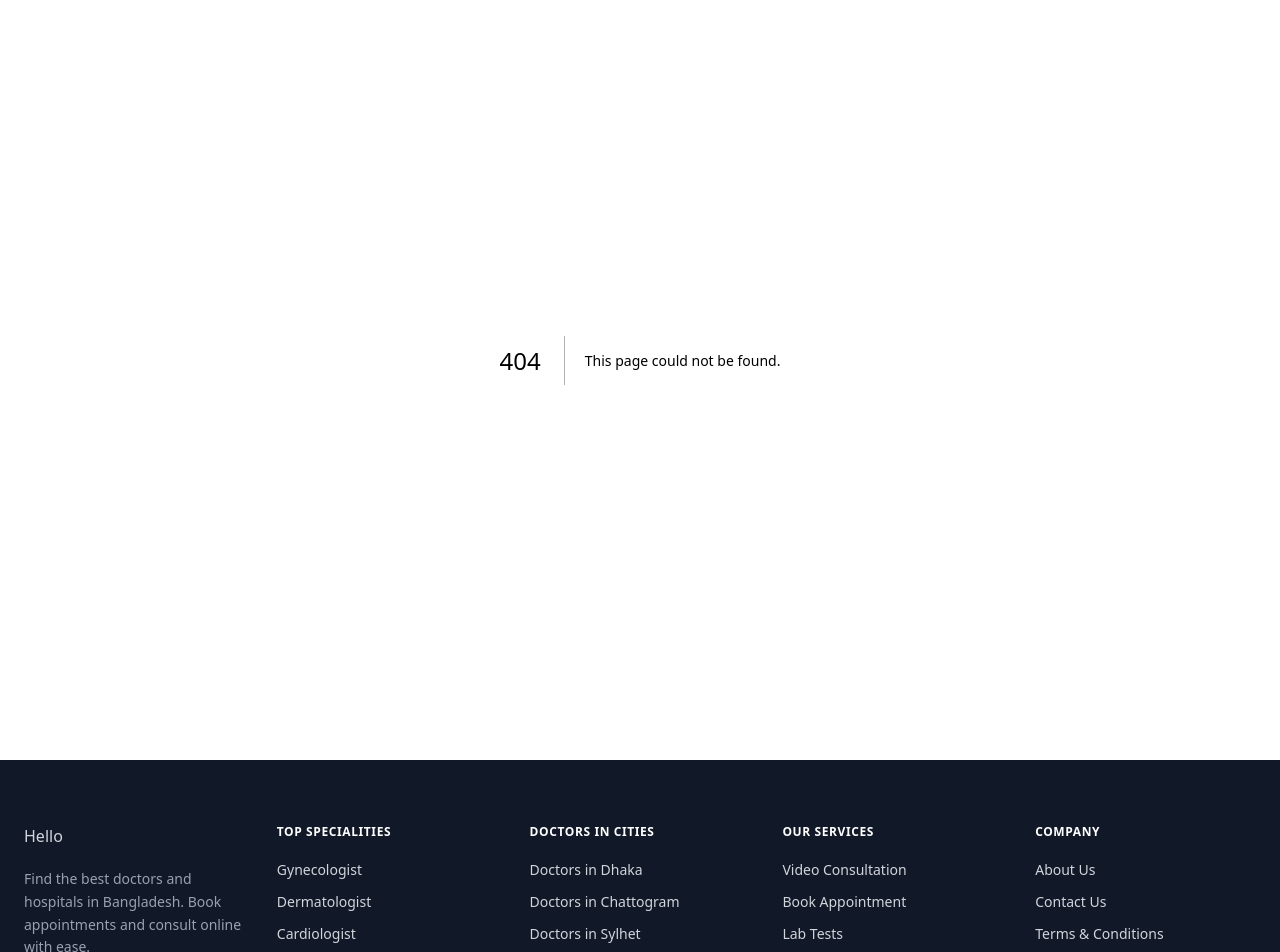
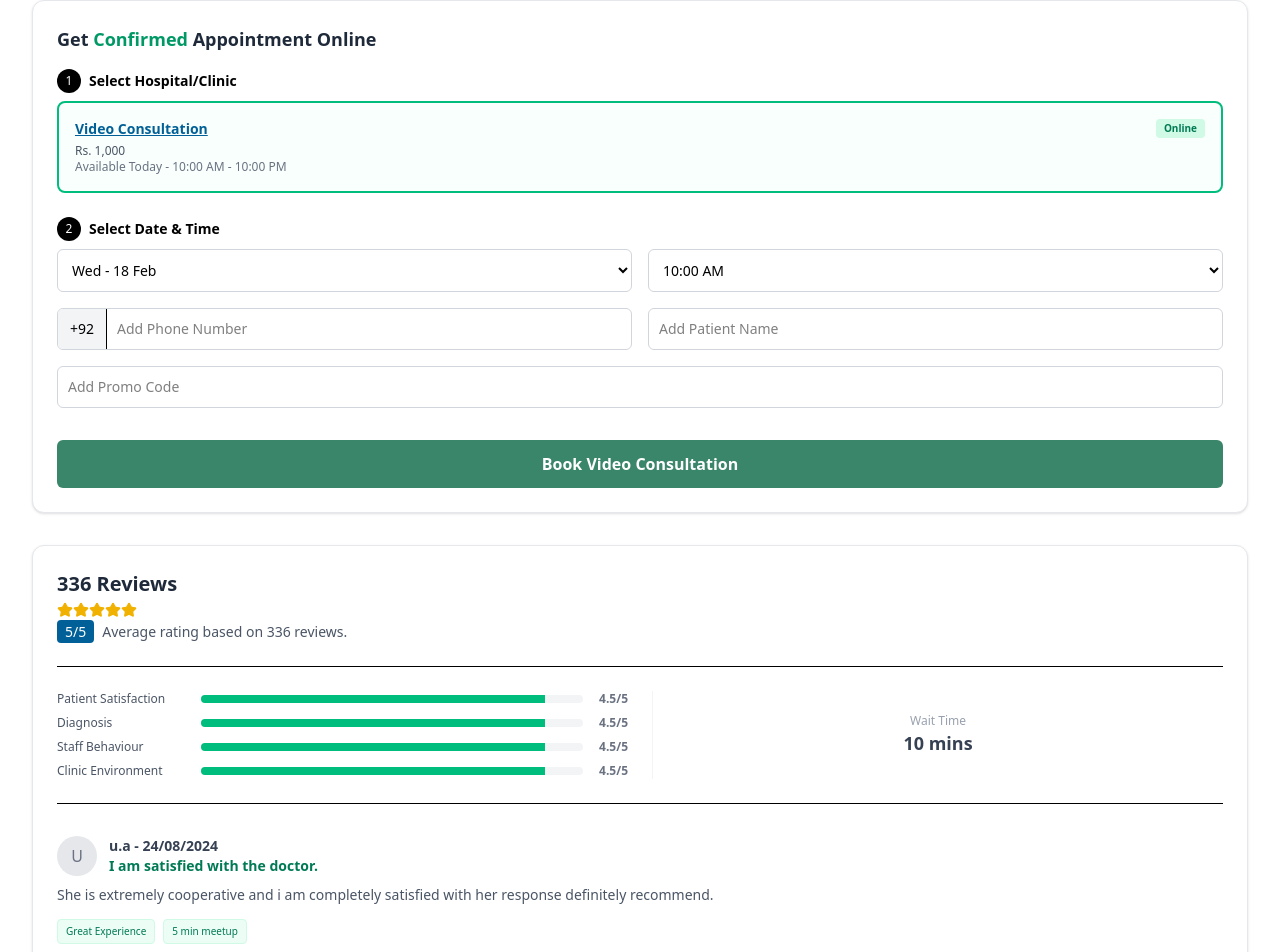
Before and after one commit to salim-khan-3/MARHAM-CLIENTS, a Next.js app: page /doctors/1 in a window 1280 px wide. Before the commit this address had no page. Shown: the part 105-1057 px from the top of the page. Built offline with nearby package versions, Linux system fonts and the light colour scheme.

Commit message:
doctors details page

```diff
--- /dev/null
+++ b/app/doctors/[id]/page.tsx
@@ -0,0 +1,14 @@
+import BookingForm from '@/components/Booking/BookingForm/BookingForm';
+import ReviewSection from '@/components/Booking/ReviewSection/ReviewSection';
+import React from 'react';
+
+const BookingPage = () => {
+    return (
+        <div className='max-w-7xl mx-auto px-8 my-10'>
+            <BookingForm></BookingForm>
+            <ReviewSection></ReviewSection>
+        </div>
+    );
+};
+
+export default BookingPage;
--- a/app/doctors/page.tsx
+++ b/app/doctors/page.tsx
@@ -1,5 +1,6 @@
 "use client";
 
+import DirectoryLinks from '@/components/DoctorListing/DirectoryLinks/DirectoryLinks';
 import DoctorCard from '@/components/DoctorListing/DoctorCard/DoctorCard';
 import DoctorSlider from '@/components/DoctorListing/DoctorSlider/DoctorSlider';
 import FaqSection from '@/components/DoctorListing/FaqSection/FaqSection';
@@ -24,6 +25,9 @@ const DoctorListingPage = () => {
 
             {/* faq section  */}
             <FaqSection></FaqSection>
+
+            {/* best hospital in bangladesh */}
+            <DirectoryLinks></DirectoryLinks>
         </div>
     );
 };
--- /dev/null
+++ b/components/Booking/BookingForm/BookingForm.tsx
@@ -0,0 +1,64 @@
+import React from 'react';
+
+const BookingForm: React.FC = () => {
+  return (
+    <div className="bg-white border border-gray-200 rounded-xl p-6 shadow-sm">
+      <h2 className="text-lg font-bold text-gray-800 mb-4">
+        Get <span className="text-emerald-600">Confirmed</span> Appointment Online
+      </h2>
+
+      {/* Step 1: Select Clinic */}
+      <div className="space-y-3 mb-6">
+        <div className="flex items-center gap-2 mb-2">
+          <span className="bg-black text-white w-6 h-6 rounded-full flex items-center justify-center text-xs">1</span>
+          <span className="font-semibold text-sm">Select Hospital/Clinic</span>
+        </div>
+
+        {/* Selected Slot Example */}
+        <div className="border-2 border-emerald-500 rounded-lg p-4 bg-emerald-50/30">
+          <div className="flex justify-between items-start">
+            <div>
+              <p className="font-bold text-[#006097] text-sm underline">Video Consultation</p>
+              <p className="text-xs text-gray-600 mt-1">Rs. 1,000</p>
+              <p className="text-xs text-gray-500">Available Today - 10:00 AM - 10:00 PM</p>
+            </div>
+            <span className="text-[10px] font-bold text-emerald-700 bg-emerald-100 px-2 py-0.5 rounded">Online</span>
+          </div>
+        </div>
+      </div>
+
+      {/* Step 2: Select Date & Time */}
+      <div className="space-y-4">
+        <div className="flex items-center gap-2 mb-2">
+          <span className="bg-black text-white w-6 h-6 rounded-full flex items-center justify-center text-xs">2</span>
+          <span className="font-semibold text-sm">Select Date & Time</span>
+        </div>
+
+        <div className="grid grid-cols-2 gap-4">
+          <select className="border border-gray-300 rounded-md p-2.5 text-sm outline-none focus:border-blue-500">
+            <option>Wed - 18 Feb</option>
+          </select>
+          <select className="border border-gray-300 rounded-md p-2.5 text-sm outline-none focus:border-blue-500">
+            <option>10:00 AM</option>
+          </select>
+        </div>
+
+        <div className="grid grid-cols-1 md:grid-cols-2 gap-4">
+          <div className="flex border border-gray-300 rounded-md overflow-hidden">
+             <span className="bg-gray-100 px-3 py-2.5 text-sm border-r">+92</span>
+             <input type="text" placeholder="Add Phone Number" className="flex-1 p-2.5 text-sm outline-none" />
+          </div>
+          <input type="text" placeholder="Add Patient Name" className="border border-gray-300 rounded-md p-2.5 text-sm outline-none" />
+        </div>
+
+        <input type="text" placeholder="Add Promo Code" className="w-full border border-gray-300 rounded-md p-2.5 text-sm outline-none" />
+
+        <button className="w-full bg-[#3a866a] hover:bg-[#2d6b54] text-white font-bold py-3 rounded-md transition-all mt-4">
+          Book Video Consultation
+        </button>
+      </div>
+    </div>
+  );
+};
+
+export default BookingForm;
--- /dev/null
+++ b/components/Booking/ReviewSection/ReviewSection.tsx
@@ -0,0 +1,67 @@
+import React from 'react';
+import { Star } from 'lucide-react';
+
+const ReviewSection: React.FC = () => {
+  return (
+    <div className="bg-white border border-gray-200 rounded-xl p-6 shadow-sm mt-8">
+      <div className="mb-6">
+        <h3 className="text-xl font-bold text-gray-800">336 Reviews</h3>
+        <div className="flex text-yellow-500 my-1">
+          {[...Array(5)].map((_, i) => <Star key={i} size={16} fill="currentColor" />)}
+        </div>
+        <p className="text-sm text-gray-600">
+          <span className="bg-[#006097] text-white px-2 py-0.5 rounded mr-2">5/5</span>
+          Average rating based on 336 reviews.
+        </p>
+      </div>
+
+      {/* Stats Bar */}
+      <div className="grid grid-cols-1 md:grid-cols-2 gap-6 mb-8 border-t border-b py-6">
+        <div className="space-y-2">
+           {['Patient Satisfaction', 'Diagnosis', 'Staff Behaviour', 'Clinic Environment'].map((label) => (
+             <div key={label} className="flex items-center gap-4">
+               <span className="text-xs text-gray-600 w-32">{label}</span>
+               <div className="flex-1 bg-gray-100 h-2 rounded-full overflow-hidden">
+                 <div className="bg-emerald-500 h-full w-[90%]"></div>
+               </div>
+               <span className="text-xs font-bold text-gray-500">4.5/5</span>
+             </div>
+           ))}
+        </div>
+        <div className="flex flex-col justify-center items-center border-l border-gray-100">
+           <p className="text-xs text-gray-400">Wait Time</p>
+           <p className="text-lg font-bold text-gray-700">10 mins</p>
+        </div>
+      </div>
+
+      {/* Individual Review */}
+      <div className="space-y-8">
+        {[1, 2].map((r) => (
+          <div key={r} className="border-b border-gray-50 pb-6 last:border-0">
+            <div className="flex items-center gap-3 mb-2">
+               <div className="w-10 h-10 bg-gray-200 rounded-full flex items-center justify-center text-gray-500">U</div>
+               <div>
+                  <p className="text-sm font-bold text-gray-700">u.a - 24/08/2024</p>
+                  <p className="text-sm font-bold text-emerald-700">I am satisfied with the doctor.</p>
+               </div>
+            </div>
+            <p className="text-sm text-gray-600 leading-relaxed mb-3">
+              She is extremely cooperative and i am completely satisfied with her response definitely recommend.
+            </p>
+            <div className="flex gap-2">
+              <span className="text-[10px] bg-emerald-50 text-emerald-700 px-2 py-1 rounded border border-emerald-100">Great Experience</span>
+              <span className="text-[10px] bg-emerald-50 text-emerald-700 px-2 py-1 rounded border border-emerald-100">5 min meetup</span>
+            </div>
+          </div>
+        ))}
+      </div>
+
+      <div className="flex gap-4 mt-8">
+        <button className="flex-1 border border-[#006097] text-[#006097] py-2 rounded font-bold text-sm">View All Reviews</button>
+        <button className="flex-1 border border-[#006097] text-[#006097] py-2 rounded font-bold text-sm">Post a Review</button>
+      </div>
+    </div>
+  );
+};
+
+export default ReviewSection;
--- /dev/null
+++ b/components/DoctorListing/DirectoryLinks/DirectoryLinks.tsx
@@ -0,0 +1,71 @@
+import React from 'react';
+
+const DirectoryLinks: React.FC = () => {
+  const hospitalList = [
+    "Liaquat National Hospital", "South City Hospital", "Patel Hospital",
+    "Fatima Memorial Hospital (Fmh)", "Shalamar Hospital", "Kulsoom International Hospital",
+    "Quaid-E-Azam International Hospital", "Darul Sehat Hospital", "Mamji Hospital",
+    "Ali Medical Centre", "Hameed Latif Hospital", "Mujahid Hospital",
+    "Mid City Hospital", "Imam Clinic", "Surgimed Hospital", "Evercare Hospital",
+    "Aziz Fatima Hospital", "Sadiq Hospital", "Doctors Hospital", "Omar Hospital & Cardiac Centre"
+  ];
+
+  const diseases = [
+    "Best Endometriosis Doctor in Pakistan", "Best Pregnancy Doctor in Pakistan",
+    "Best Menopause Doctor in Pakistan", "Best Ectopic Pregnancy Doctor in Pakistan",
+    "Best Bacterial Vaginosis Doctor in Pakistan", "Best Premenstrual Dysphoric Disorder Doctor in Pakistan",
+    "Best Abortion Doctor in Pakistan"
+  ];
+
+  const cities = [
+    "Best Gynecologist in Lahore", "Best Gynecologist in Karachi",
+    "Best Gynecologist in Islamabad", "Best Gynecologist in Rawalpindi",
+    "Best Gynecologist in Faisalabad", "Best Gynecologist in Peshawar",
+    "Best Gynecologist in Multan", "Best Gynecologist in Quetta",
+    "Best Gynecologist in Gujranwala", "Best Gynecologist in Sargodha"
+  ];
+
+  return (
+    <div className="max-w-7xl mx-auto px-4 py-12 space-y-12">
+
+      {/* Best Hospitals Section */}
+      <section>
+        <h2 className="text-lg font-bold text-gray-800 mb-6">Best Hospitals in Pakistan</h2>
+        <div className="grid grid-cols-1 md:grid-cols-2 lg:grid-cols-2 gap-x-12 gap-y-3">
+          {hospitalList.map((item, index) => (
+            <a key={index} href="#" className="text-sm text-[#006097] hover:underline hover:text-blue-700">
+              {item}
+            </a>
+          ))}
+        </div>
+      </section>
+
+      {/* Related Diseases Section */}
+      <section>
+        <h2 className="text-lg font-bold text-gray-800 mb-6">Gynecologist Related Diseases</h2>
+        <div className="grid grid-cols-1 md:grid-cols-2 gap-x-12 gap-y-3">
+          {diseases.map((item, index) => (
+            <a key={index} href="#" className="text-sm text-[#006097] hover:underline hover:text-blue-700">
+              {item}
+            </a>
+          ))}
+        </div>
+      </section>
+
+      {/* Other Cities Section */}
+      <section>
+        <h2 className="text-lg font-bold text-gray-800 mb-6">Best Gynecologist in other cities of Pakistan</h2>
+        <div className="grid grid-cols-1 md:grid-cols-2 gap-x-12 gap-y-3">
+          {cities.map((item, index) => (
+            <a key={index} href="#" className="text-sm text-[#006097] hover:underline hover:text-blue-700">
+              {item}
+            </a>
+          ))}
+        </div>
+      </section>
+
+    </div>
+  );
+};
+
+export default DirectoryLinks;
```
